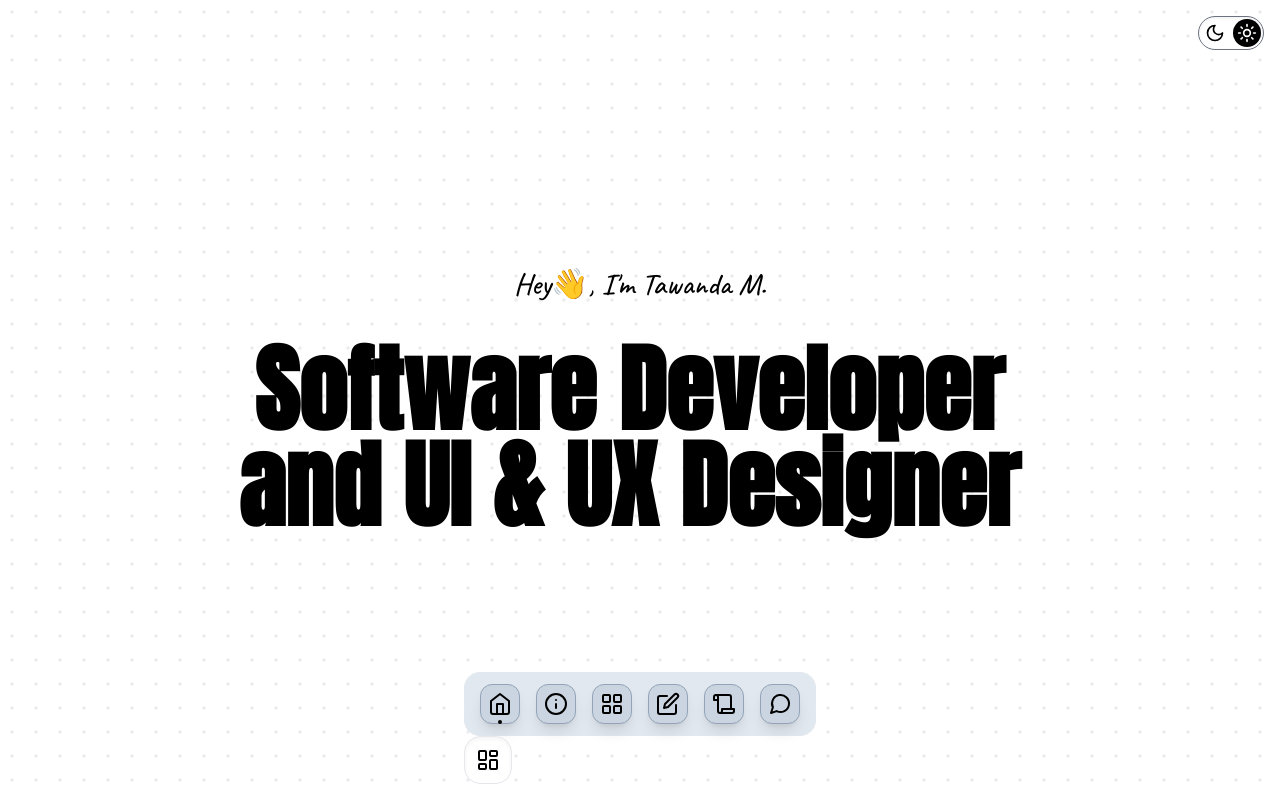
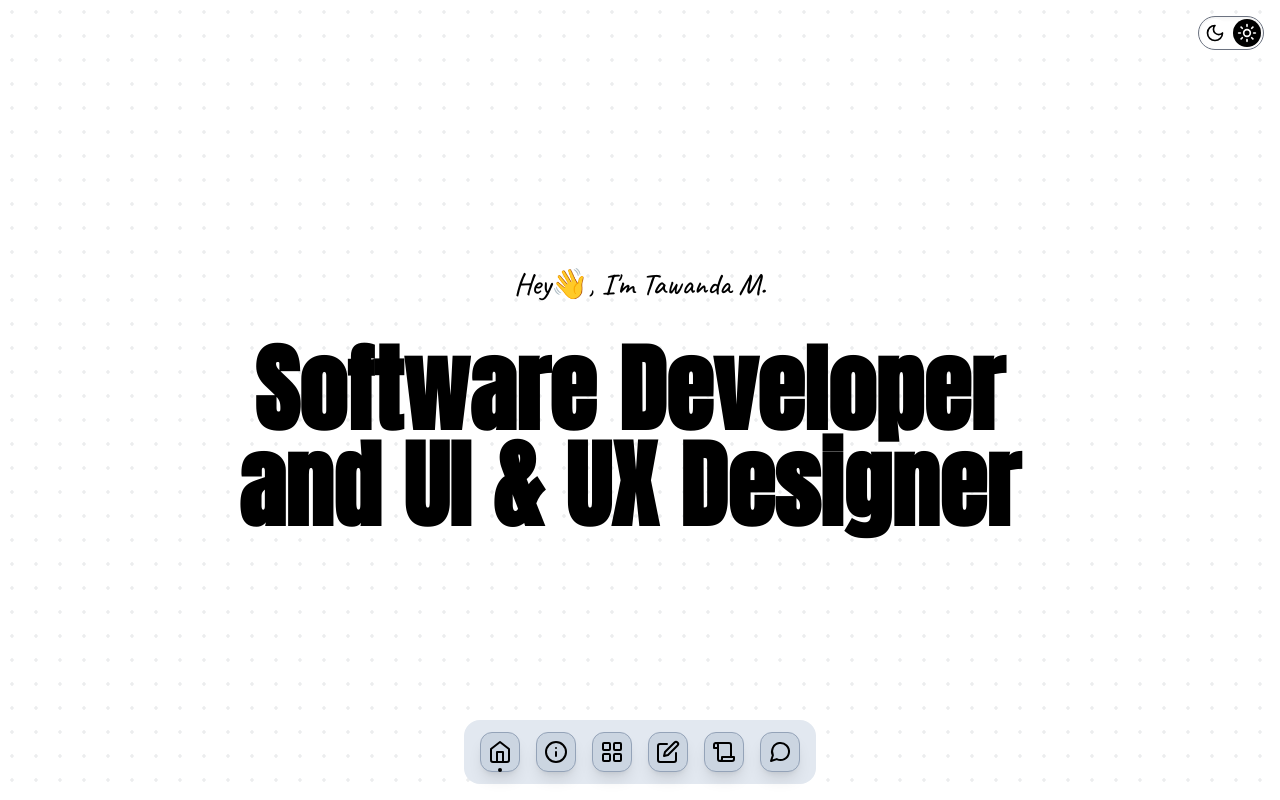
Before and after one commit to tmnyoni/tmnyoni.github.io, a Next.js app: page / in a window 1280 px wide. Built offline with nearby package versions, Linux system fonts and the light colour scheme.

Commit message:
add active state for mobile nav

```diff
--- a/src/components/dock.tsx
+++ b/src/components/dock.tsx
@@ -41,10 +41,9 @@ export default function DesktopDock({ className }: Readonly<DesktopDockProps>) {
 type MobileDockProps = ComponentProps<"div">
 export function MobileDock({ className, ...props }: MobileDockProps) {
     const [open, setOpen] = useState(false)
-    const pathname = usePathname()
 
     return (
-        <div className="relative text-black">
+        <div className="relative text-black sm:hidden">
             <div
                 className="relative z-50 grid size-12 place-items-center rounded-2xl border bg-white shadow-inner "
                 onClick={() => setOpen((prev) => !prev)}
@@ -77,6 +76,8 @@ type MobileItem = {
     index: number
 }
 export function MobileItem({ icon, href, index }: Readonly<MobileItem>) {
+    const pathname = usePathname()
+
     const Icon: LucideIcon = dockIcons[icon as keyof typeof dockIcons]
     return (
         <Link
@@ -86,7 +87,10 @@ export function MobileItem({ icon, href, index }: Readonly<MobileItem>) {
             style={{
                 transform: `rotate(calc(${index}*360deg/10)) translateY(110px)`,
             }}
-            className={`absolute -top-10 grid size-10 translate-y-0 place-items-center duration-300`}
+            className={cn(
+                `absolute -top-10 grid size-10 translate-y-0 place-items-center rounded-full  duration-300`,
+                pathname.endsWith(href) && "bg-black text-white"
+            )}
         >
             <Icon
                 style={{ transform: `rotate(calc(270deg - ${index}*36deg))` }}
```
